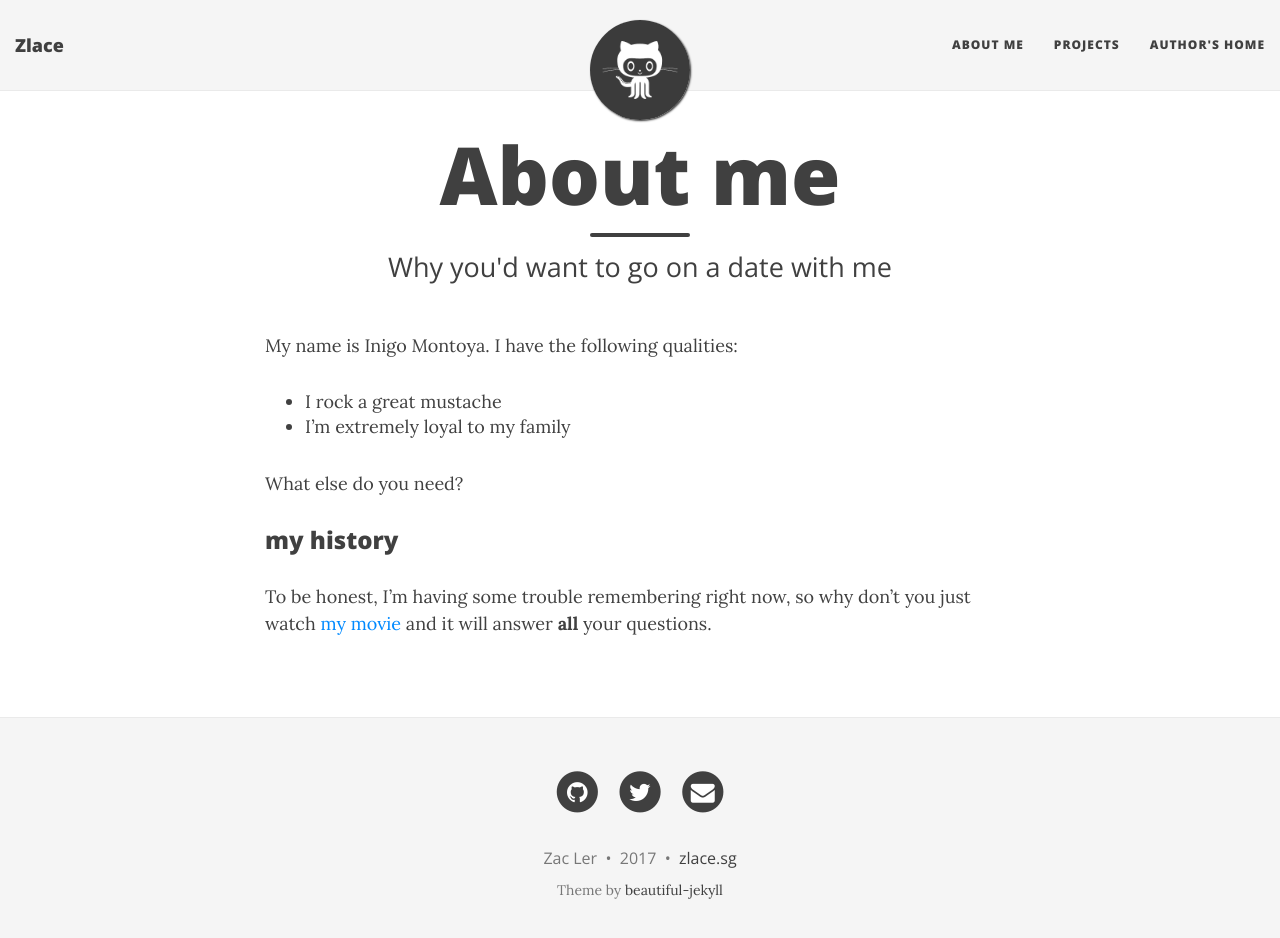
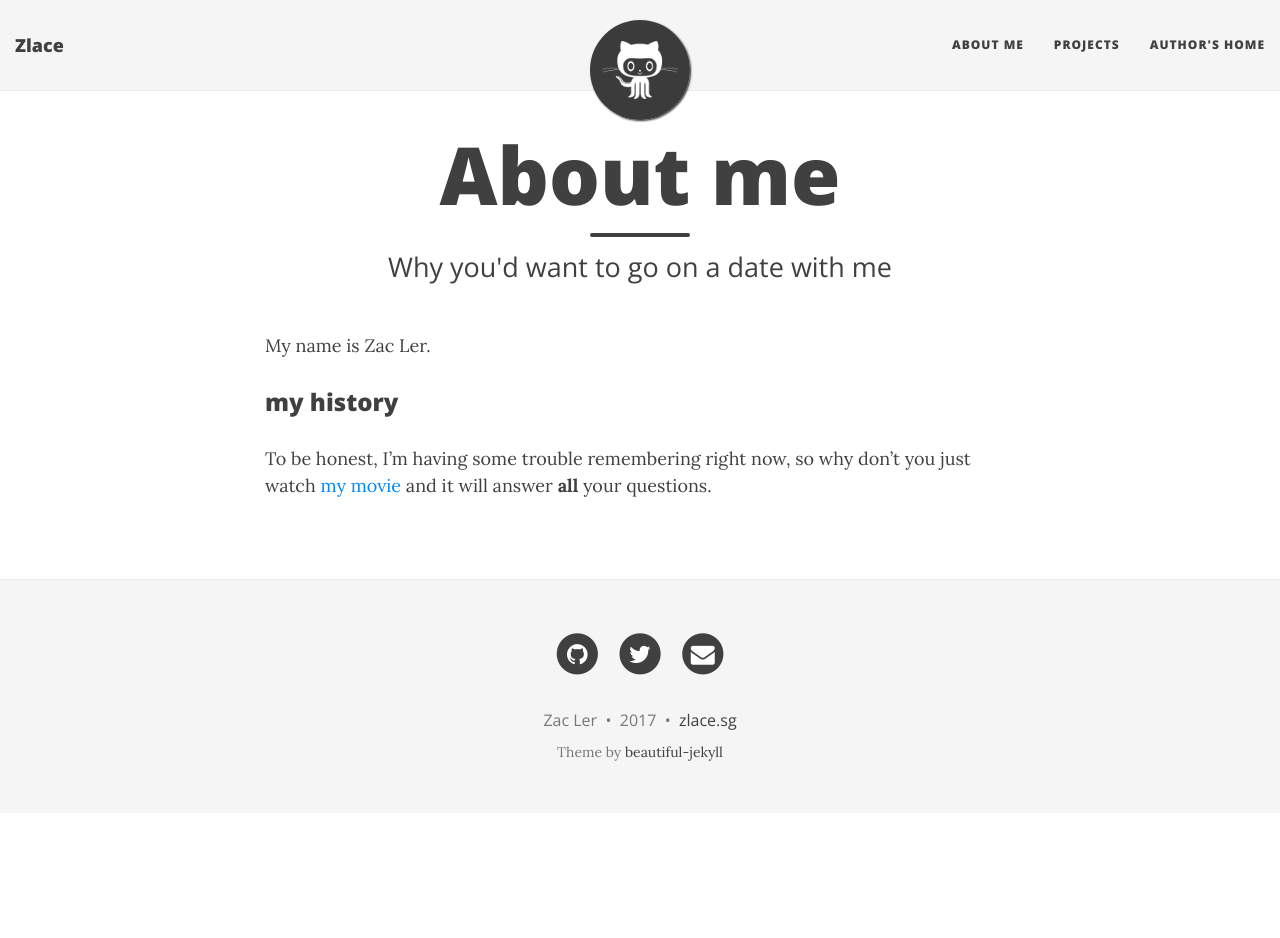
Before and after one commit to zlace/zlace.github.io, a Jekyll site: the page built from aboutme.md, in a window 1280 px wide and 951 px high. Shown: the top 938 px of the window. Built offline with Jekyll 4.4.1, drawn with Linux system fonts in a browser that asks for light colours; nearby versions of some CDN libraries.

```diff
--- a/aboutme.md
+++ b/aboutme.md
@@ -4,12 +4,7 @@ title: About me
 subtitle: Why you'd want to go on a date with me
 ---
 
-My name is Inigo Montoya. I have the following qualities:
-
-- I rock a great mustache
-- I'm extremely loyal to my family
-
-What else do you need?
+My name is Zac Ler.
 
 ### my history
 
```
Also changed, not shown: projects.md (added, +8 -0 lines).
